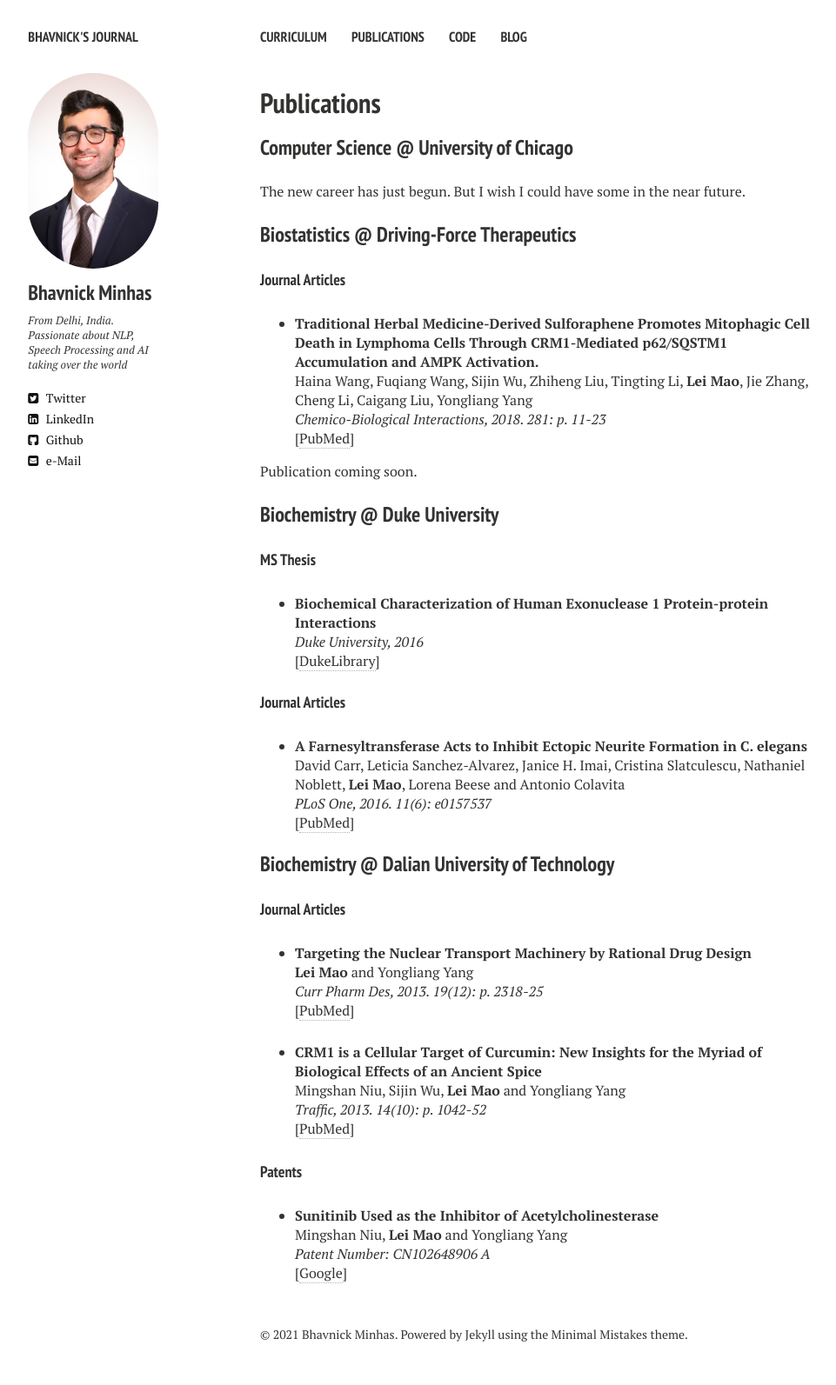
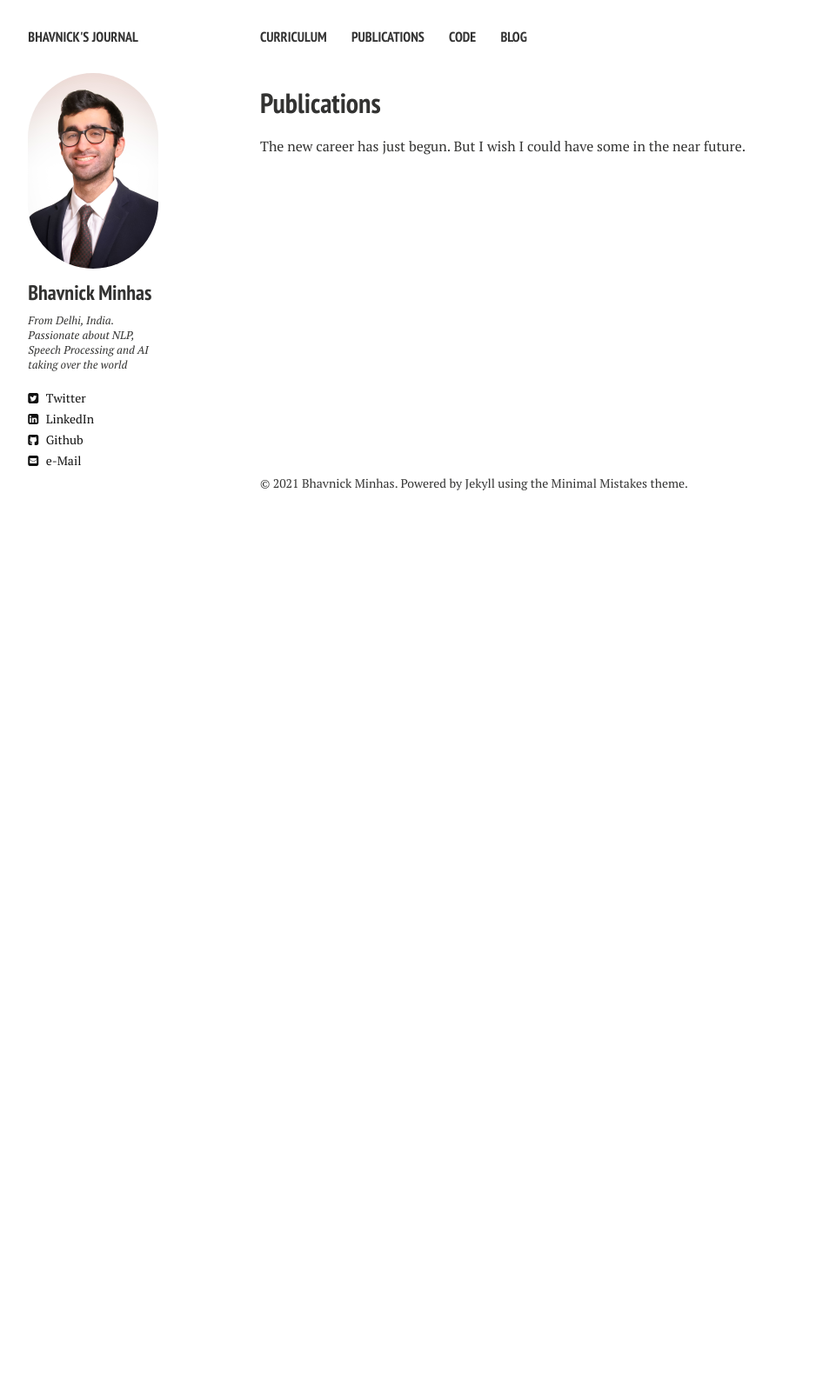
Before and after one commit to bhavnicksm/Bhavnicksm.github.io, a Jekyll site: the page built from publications.md, in a window 1280 px wide. Shown: the whole page at 87% size, without its empty margins (21-982 px from the left). Built offline with Jekyll 4.4.1, drawn with Linux system fonts in a browser that asks for light colours; nearby versions of some CDN libraries; after the commit the page ends 900 px from its top, so only the background shows below that.

Commit message:
Update publications.md

```diff
--- a/publications.md
+++ b/publications.md
@@ -7,53 +7,4 @@ modified: 8-15-2017
 comments: false
 ---
 
-### Computer Science @ University of Chicago
-
 The new career has just begun. But I wish I could have some in the near future.
-
-### Biostatistics @ Driving-Force Therapeutics
-
-#### Journal Articles
-
-* **Traditional Herbal Medicine-Derived Sulforaphene Promotes Mitophagic Cell Death in Lymphoma Cells Through CRM1-Mediated p62/SQSTM1 Accumulation and AMPK Activation.** <br />
-  Haina Wang, Fuqiang Wang, Sijin Wu, Zhiheng Liu, Tingting Li, **Lei Mao**, Jie Zhang, Cheng Li, Caigang Liu, Yongliang Yang <br />
-  *Chemico-Biological Interactions, 2018. 281: p. 11-23*<br />
-  [[PubMed](https://www.ncbi.nlm.nih.gov/pubmed/29247643)]<br />
-
-Publication coming soon.
-
-### Biochemistry @ Duke University
-
-#### MS Thesis
-
-* **Biochemical Characterization of Human Exonuclease 1 Protein-protein Interactions** <br />
-  *Duke University, 2016* <br />
-  [[DukeLibrary](https://dukespace.lib.duke.edu/dspace/handle/10161/12914)] <br />
-
-#### Journal Articles
-
-* **A Farnesyltransferase Acts to Inhibit Ectopic Neurite Formation in C. elegans** <br />
-  David Carr, Leticia Sanchez-Alvarez, Janice H. Imai, Cristina Slatculescu, Nathaniel Noblett, **Lei Mao**, Lorena Beese and Antonio Colavita <br />
-  *PLoS One, 2016. 11(6): e0157537* <br />
-  [[PubMed](https://www.ncbi.nlm.nih.gov/pubmed/27300162)] <br />
-
-### Biochemistry @ Dalian University of Technology
-
-#### Journal Articles
-
-* **Targeting the Nuclear Transport Machinery by Rational Drug Design** <br />
-  **Lei Mao** and Yongliang Yang <br />
-  *Curr Pharm Des, 2013. 19(12): p. 2318-25* <br />
-  [[PubMed](https://www.ncbi.nlm.nih.gov/pubmed/23082981)] <br />
-
-* **CRM1 is a Cellular Target of Curcumin: New Insights for the Myriad of Biological Effects of an Ancient Spice** <br />
-  Mingshan Niu, Sijin Wu, **Lei Mao** and Yongliang Yang <br />
-  *Traffic, 2013. 14(10): p. 1042-52* <br />
-  [[PubMed](https://www.ncbi.nlm.nih.gov/pubmed/23829533)] <br />
-
-#### Patents
-
-* **Sunitinib Used as the Inhibitor of Acetylcholinesterase** <br />
-  Mingshan Niu, **Lei Mao** and Yongliang Yang <br />
-  *Patent Number: CN102648906 A* <br />
-  [[Google](https://encrypted.google.com/patents/CN102648906A?cl=ru)] <br />
```
